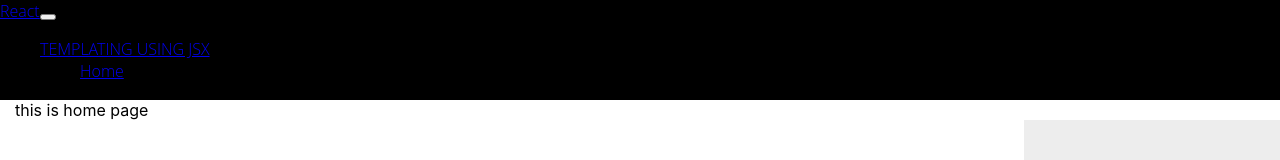
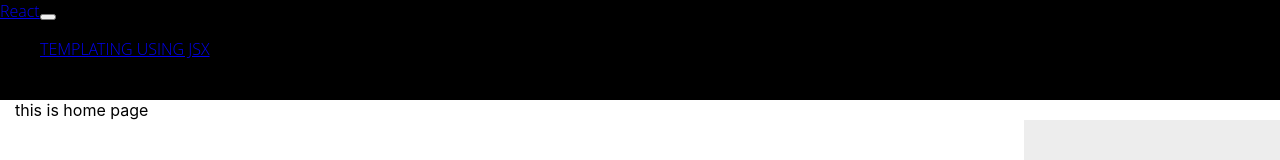
Before and after one commit to 20bq1a05g0993/FED, a React (Create React App) app: page /home in a window 1280 px wide. Shown: the top 160 px of the page. Built offline with nearby package versions, Linux system fonts and the light colour scheme.

Commit message:
fifth commit

```diff
--- a/src/components/Navbar.js
+++ b/src/components/Navbar.js
@@ -16,7 +16,7 @@ const Navbar = () => {
             TEMPLATING USING JSX
           </a>
           <ul class="dropdown-menu dropdown-menu-dark">
-            <li><a class="dropdown-item" href="#">Home</a></li>
+            <li><a class="dropdown-item" href="#"></a></li>
 
           </ul>
         </li>
```
